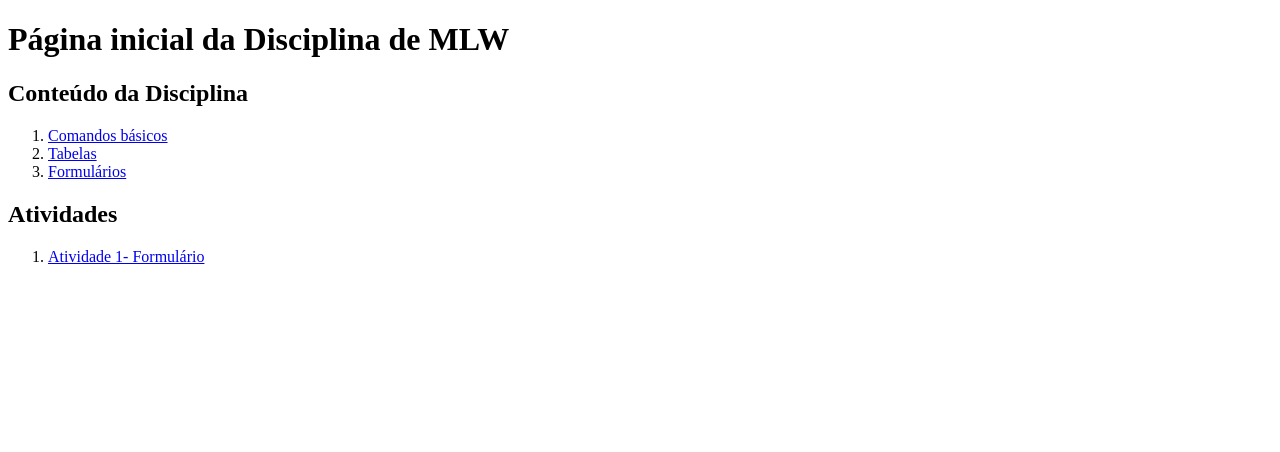
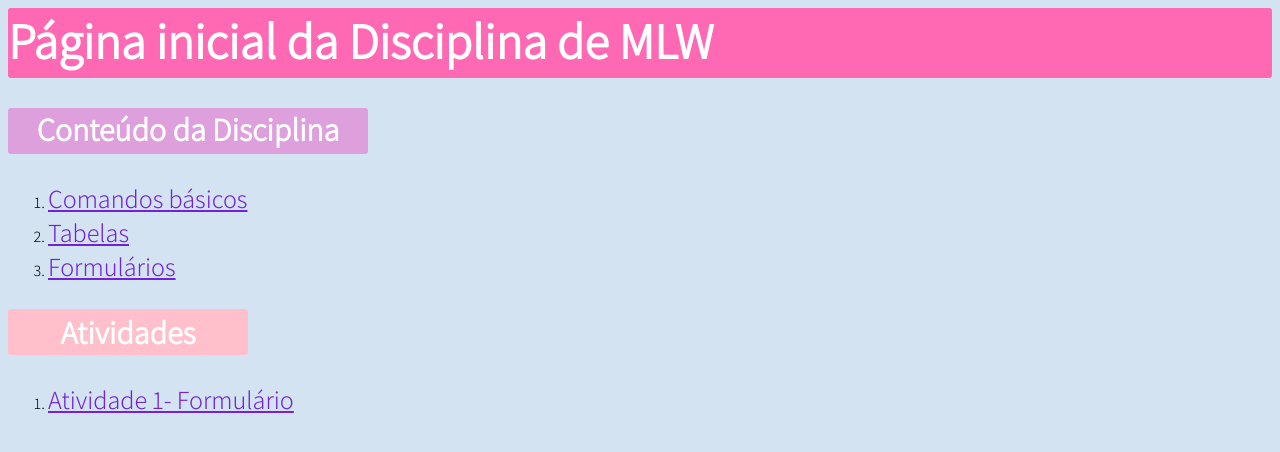
Before and after one commit to anahelenaa/MLW2023, a plain HTML site: page index.html in a window 1280 px wide. Drawn offline with Linux system fonts and the light colour scheme.

Commit message:
atualização

```diff
--- /dev/null
+++ b/css/estilo.css
@@ -0,0 +1,56 @@
+@import url('https://fonts.googleapis.com/css2?family=Assistant:wght@300&display=swap');
+
+body {
+    font-family: 'Assistant', sans-serif;
+    background-color: rgb(211, 227, 241);}
+
+
+h2{
+    font-size: 32px;}
+
+
+.cor_vermelha {
+    background-color: pink;
+    color: white;
+    border-radius: 3px;
+    height: 46px;
+    width: 240px;
+    text-align: center;
+    align-content: center;}
+
+
+.cor_amarela {
+    background-color: plum;
+    color: white;
+    border-radius: 3px;
+    height: 46px;
+    width: 360px;
+    text-align: center;
+    margin-top: 30px;}
+
+
+h1 {
+    background-color: hotpink;
+    height: 70px;
+    border-radius: 3px;
+    color: white;
+    font-size: 50px;
+    padding: 0%;
+    margin: 0%;}
+
+
+.links {
+    color:rgb(114, 35, 216);}
+
+
+.links:visited {
+    color: rgb(54, 16, 114);}
+
+.links:hover {
+    color:rgb(96, 124, 248);
+    font-size: 190%;
+}
+
+
+ ol li a {
+    font-size: 26px;}
--- a/index.html
+++ b/index.html
@@ -5,21 +5,22 @@
     <meta http-equiv="X-UA-Compatible" content="IE=edge">
     <meta name="viewport" content="width=device-width, initial-scale=1.0">
     <title>Pagina inicial</title>
+    <link rel="stylesheet" href="css/estilo.css">
 </head>
 <body>
     <h1>Página inicial da Disciplina de MLW</h1>
-    <h2>Conteúdo da Disciplina</h2>
+    <h2 class="cor_amarela">Conteúdo da Disciplina</h2>
     <ol>
-        <li><a href="paginas/comandobasico.html">Comandos básicos</a>
+        <li><a href="paginas/comandobasico.html" class="links">Comandos básicos</a>
         </li>
-        <li><a href="paginas/tabelas.html">Tabelas</a>
+        <li><a href="paginas/tabelas.html" class="links">Tabelas</a>
         </li>
-        <li><a href="paginas/formulario.html">Formulários</a>
+        <li><a href="paginas/formulario.html" class="links">Formulários</a>
         </li>
     </ol>
-    <h2>Atividades</h2>
+    <h2 class="cor_vermelha">Atividades</h2>
     <ol>
-        <li><a href="paginas/atividade1.html">Atividade 1- Formulário</a></li>
+        <li><a href="paginas/atividade1.html" class="links">Atividade 1- Formulário</a></li>
     </ol>
 
 </body>
```
